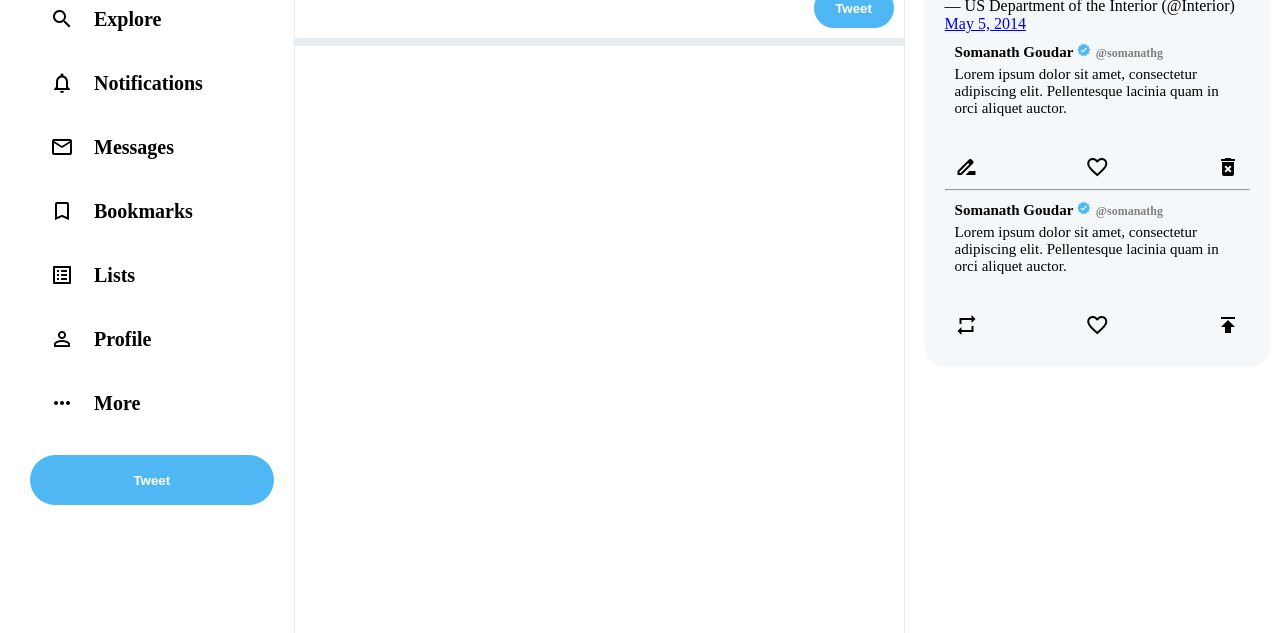
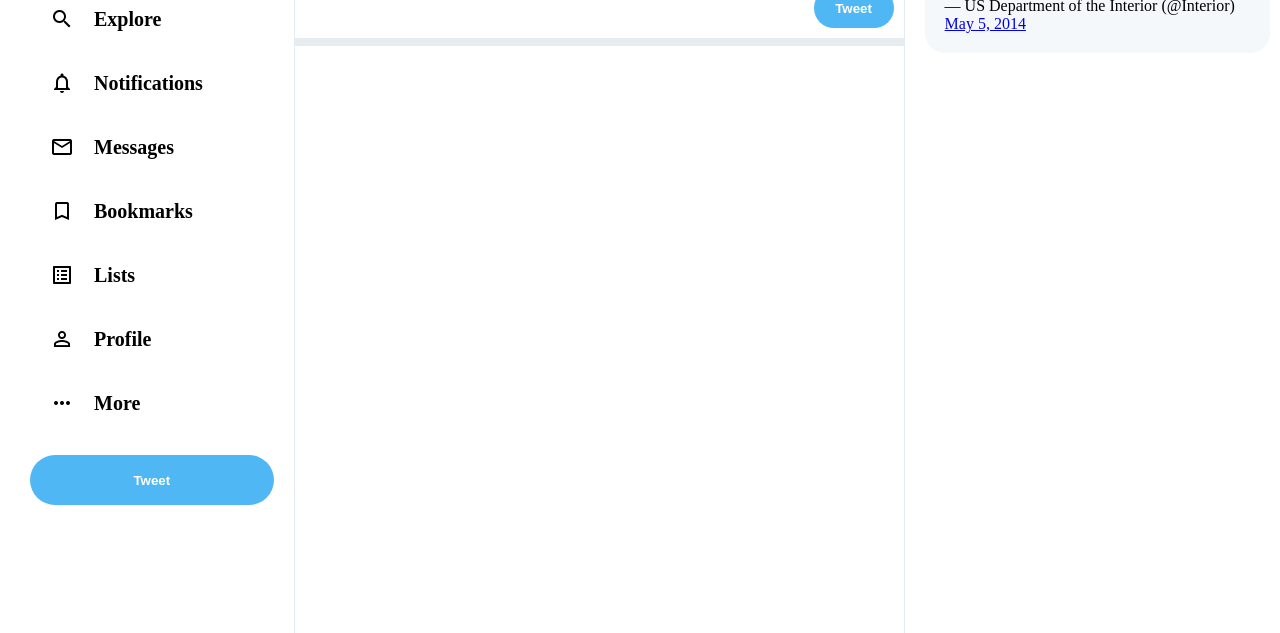
Before and after one commit to Zayed123web/TweetTweet, a plain HTML site: page index.html in a window 1280 px wide. Shown: the part 167-800 px from the top of the page. Drawn offline with Linux system fonts and the light colour scheme.

Commit message:
Add files via upload
1st without the local

```diff
--- a/index.html
+++ b/index.html
@@ -122,7 +122,7 @@
         <script src="main.js"></script>
 
         <!-- post starts -->
-      <div id="sidebarTweet">
+      <!-- <div id="sidebarTweet">
         <div class="post__body">
           <div class="post__header">
             <div class="post__headerText">
@@ -148,10 +148,10 @@
           </div>
         </div>
       </div>
-      <hr>
+      <hr> -->
 
         <!-- post starts -->
-        <div id="sidebarTweet">
+        <!-- <div id="sidebarTweet">
           <div class="post__body">
             <div class="post__header">
               <div class="post__headerText">
@@ -176,7 +176,7 @@
               <span class="material-icons"> publish </span>
             </div>
           </div>
-        </div>
+        </div> -->
 
       </div>
 
```
